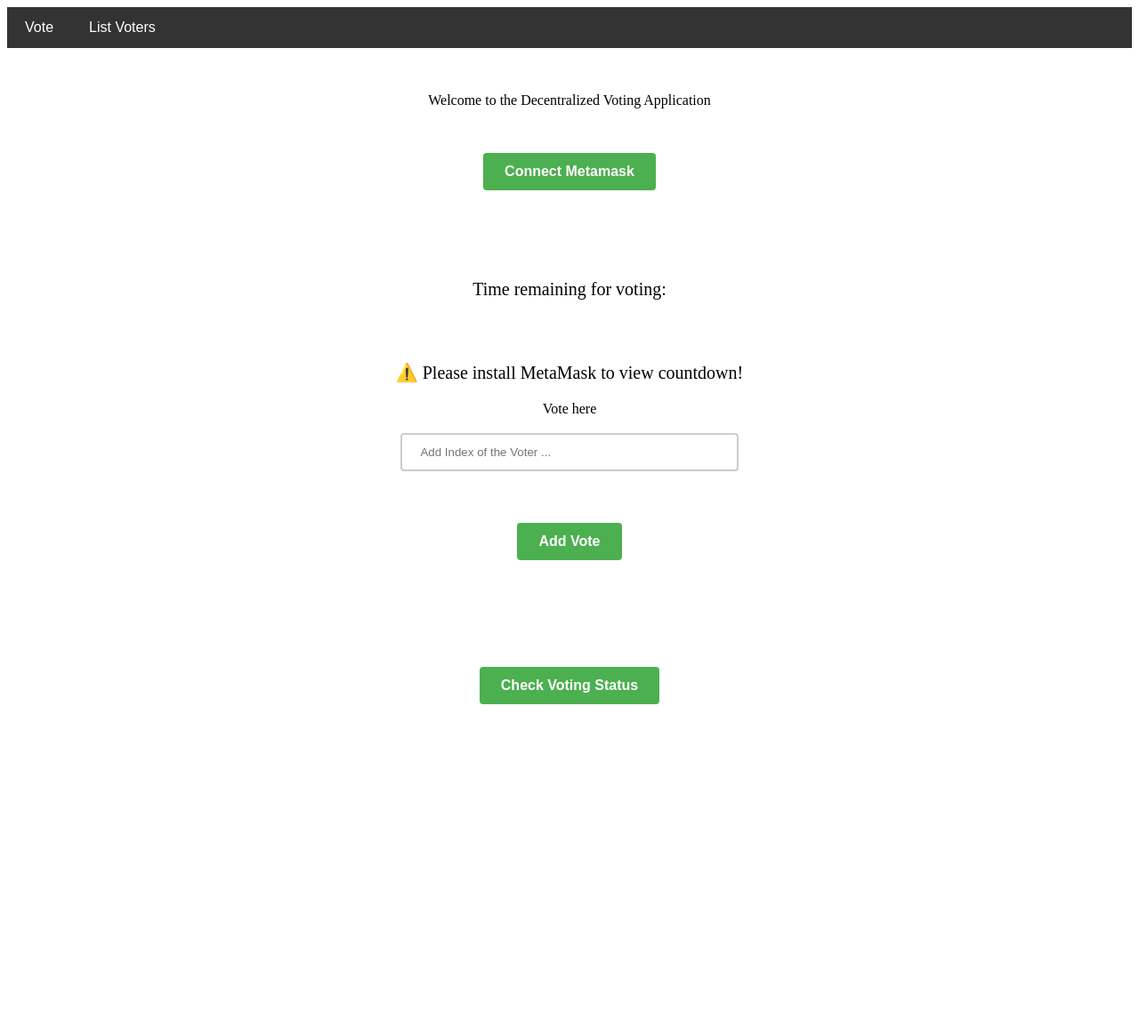
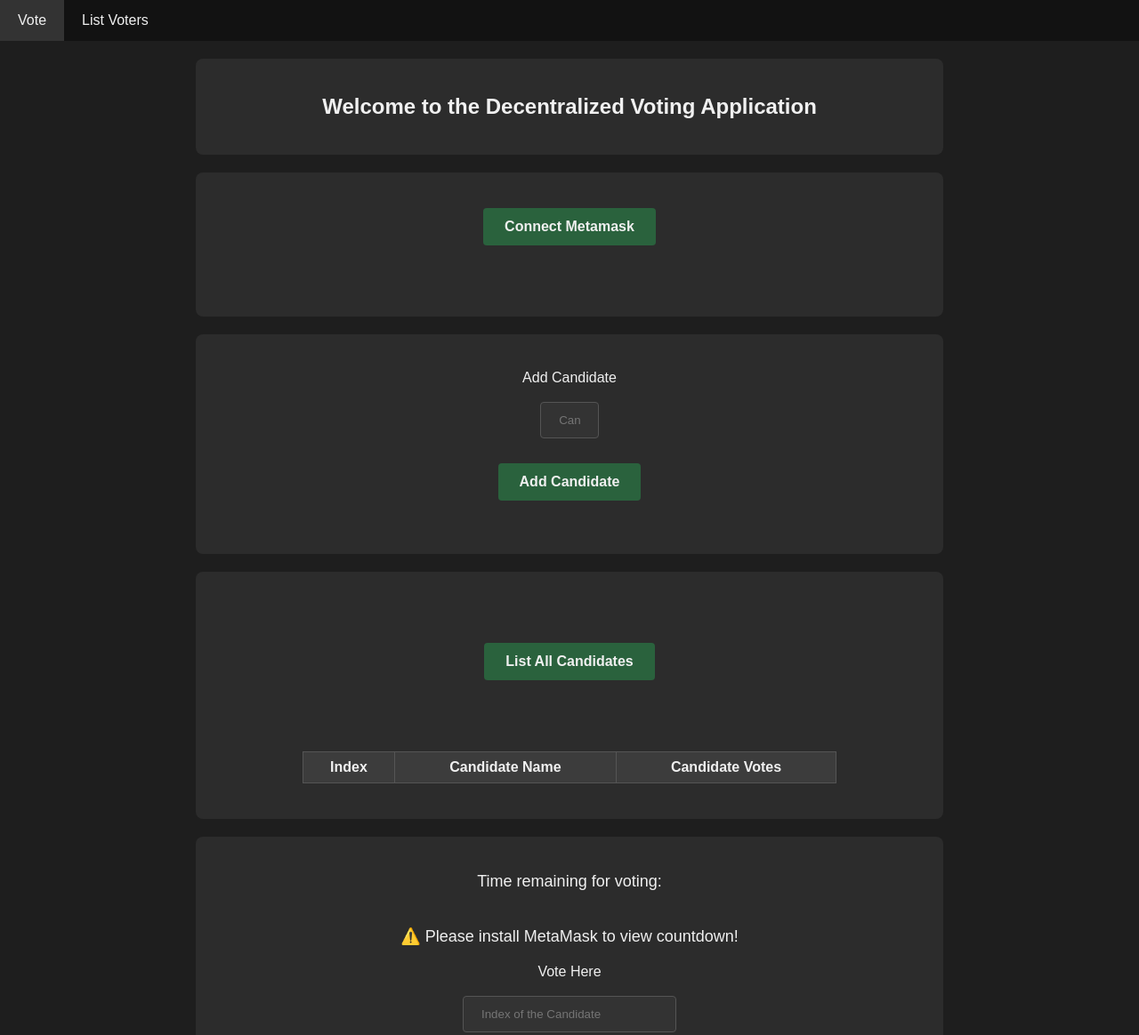
Before and after one commit to vanLong22/blockchain-votingstudent, a website: page index.html in a window 1280 px wide. Shown: the top 1164 px of the page at 89% size. Before the commit the page ends 1010 px from the top, so only its background shows below. Drawn offline with Linux system fonts and the light colour scheme.

Commit message:
Cập nhật 19/10/2024 file index

```diff
--- a/index.html
+++ b/index.html
@@ -1,17 +1,21 @@
 <!DOCTYPE html>
 <html lang="en">
 <head>
-    <title>To Do Decentralized Application</title>
+    <title>Voting Decentralized Application</title>
     <script src="main.js"></script>
-    <!--<script src="https://cdn.ethers.io/lib/ethers-5.7.1.umd.min.js" type="application/javascript"></script>-->
     <script src="https://cdn.jsdelivr.net/npm/ethers@5.7.1/dist/ethers.umd.min.js"></script>
-
-	<title>Voting DAPP</title>
     <style>
+        body {
+            background-color: #1e1e1e;
+            color: #f0f0f0;
+            font-family: Arial, sans-serif;
+            margin: 0;
+            padding: 0;
+        }
 
         button {
-			background-color: #4CAF50;
-			color: white;
+            background-color: #2a623d; /* Darker green */
+            color: #f0f0f0;
             padding: 12px 24px;
             border: none;
             border-radius: 4px;
@@ -19,50 +23,41 @@
             font-size: 16px;
             font-weight: bold;
             display: block;
-			margin: 50px auto 0;
+            margin: 20px auto;
         }
 
         button:hover {
-			background-color: #3e8e41;
+            background-color: #1f4a2e; /* Even darker on hover */
         }
 
-		/* Paragraph styles */
         p {
             text-align: center;
-			font-size: 20px;
-			margin-top: 50px;
+            font-size: 18px;
+            margin: 20px 0;
         }
-
 
         form {
             display: flex;
             flex-direction: column;
             align-items: center;
             justify-content: center;
-			margin-top: 50px;
+            margin: 20px 0;
         }
 
-		input[type=text], select {
+        input[type=text], input[type=number], select {
             width: 30%;
             padding: 12px 20px;
             margin: 8px 0;
             box-sizing: border-box;
-			border: 2px solid #ccc;
+            border: 1px solid #555;
             border-radius: 4px;
-		}
-
-        input[type=number], select {
-			width: 30%;
-			padding: 12px 20px;
-			margin: 8px 0;
-			box-sizing: border-box;
-			border: 2px solid #ccc;
-			border-radius: 4px;
+            background-color: #333;
+            color: #f0f0f0;
         }
 
         input[type=submit] {
-			background-color: #4CAF50;
-			color: white;
+            background-color: #2a623d;
+            color: #f0f0f0;
             padding: 12px 20px;
             border: none;
             border-radius: 4px;
@@ -70,7 +65,7 @@
         }
 
         input[type=submit]:hover {
-			background-color: #45a049;
+            background-color: #1f4a2e;
         }
 
         .container {
@@ -78,89 +73,112 @@
             flex-direction: column;
             align-items: center;
             justify-content: center;
-			margin-top: 50px;
+            margin: 20px 0;
+            padding: 20px;
+            background-color: #2c2c2c;
+            border-radius: 8px;
+            max-width: 800px;
+            margin-left: auto;
+            margin-right: auto;
         }
 
         span {
             display: block;
             margin-bottom: 10px;
+            font-size: 16px;
         }
 
-/* Style the navigation bar */
         .navbar {
             overflow: hidden;
-			background-color: #333;
+            background-color: #121212;
             font-family: Arial;
         }
 
-		/* Style the links inside the navigation bar */
         .navbar a {
             float: left;
             display: block;
-			color: white;
+            color: #f0f0f0;
             text-align: center;
             padding: 14px 20px;
             text-decoration: none;
         }
 
-		/* Change the color of links on hover */
         .navbar a:hover {
-			background-color: #ddd;
-			color: black;
+            background-color: #333;
+            color: #f0f0f0;
         }
-
 
         #myTable {
             border-collapse: collapse;
             width: 100%;
             max-width: 600px;
-        margin: 0 auto;
+            margin: 20px auto;
+            background-color: #2c2c2c;
         }
 
         #myTable th,
         #myTable td {
-        border: 1px solid black;
+            border: 1px solid #555;
             padding: 8px;
             text-align: center;
+            color: #f0f0f0;
         }
 
         #myTable th {
-        background-color: #f2f2f2;
+            background-color: #3c3c3c;
             font-weight: bold;
         }
-
     </style>
-
 </head>
 <body>
-    <div class = "navbar">
+    <div class="navbar">
         <a href="/index.html">Vote</a>
         <a href="/ListVoters.html">List Voters</a>
     </div>
 
-    <div class="container">Welcome to the Decentralized Voting Application</div>
+    <div class="container">
+        <h2>Welcome to the Decentralized Voting Application</h2>
+    </div>
 
-    <div>
+    <div class="container">
         <button onclick="connectMetamask()">Connect Metamask</button>
         <p id="metamasknotification"></p>
     </div>
 
     <div class="container">
-		<!-- ⏳ Bộ đếm thời gian -->
+        <form onsubmit="addCandidate(event)">
+            <span>Add Candidate</span>
+            <input type="text" id="candidateName" placeholder="Candidate name">
+            <button type="submit">Add Candidate</button>
+        </form>
+    </div>
+
+    <div class="container">
+        <p id="votingStatus"></p>
+        <button onclick="getAllCandidates()">List All Candidates</button>
+        <p id="p3"></p>
+        <table id="myTable">
+            <thead>
+                <tr>
+                    <th>Index</th>
+                    <th>Candidate Name</th>
+                    <th>Candidate Votes</th>
+                </tr>
+            </thead>
+            <tbody></tbody>
+        </table>
+    </div>
+
+    <div class="container">
         <p>Time remaining for voting:</p>
         <p id="countdown"></p>
-
-        <span>Vote here</span>
-        <input type = "number" id ="voteId" placeholder="Add Index of the Voter ... ">
+        <span>Vote Here</span>
+        <input type="number" id="voteId" placeholder="Index of the Candidate">
         <button onclick="addVote()">Add Vote</button>
         <p id="cand"></p>
-
         <button onclick="voteStatus()">Check Voting Status</button>
-        <p id = "status"></p>
-        <p id = "time"></p>
-
-
-		<!-- 🏆 Nút xem người chiến thắng -->
+        <p id="status"></p>
+        <p id="time"></p>
         <button id="winnerBtn" style="display:none;" onclick="showWinner()">View Winner</button>
         <p id="winnerInfo"></p>
     </div>
```
Lines whose indentation alone changed are shown as unchanged.
